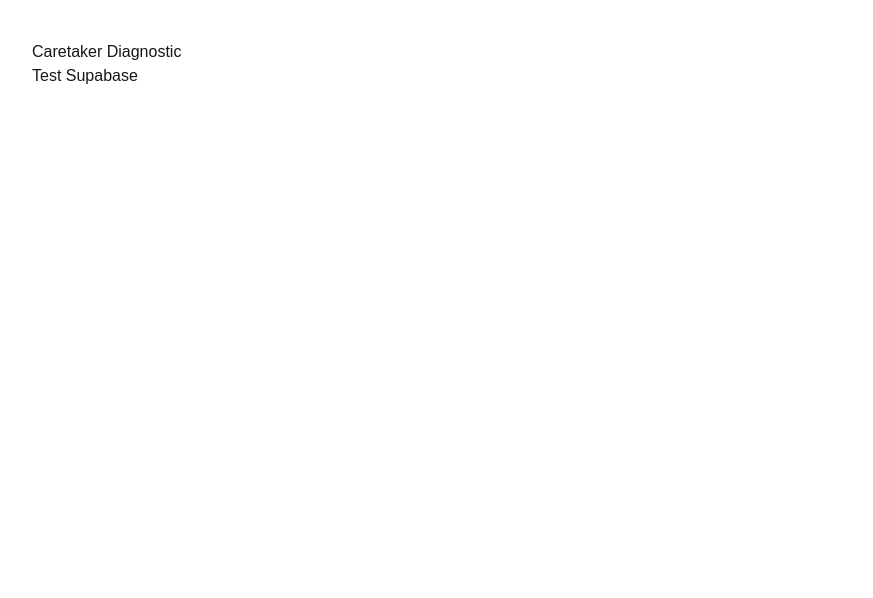
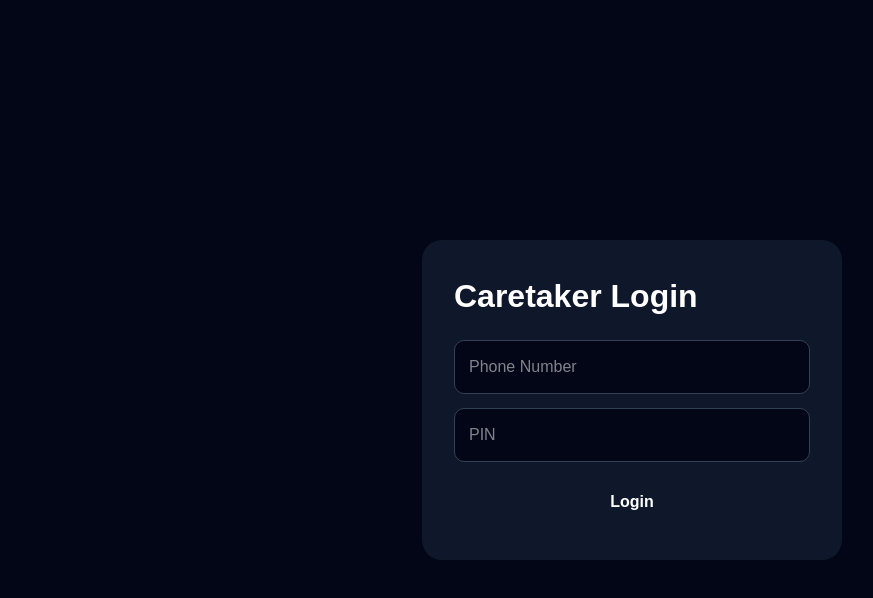
Before and after one commit to tinaleung74-blip/farmconnect-live, a Next.js app: page /caretaker/login in a window 1280 px wide. Shown: the top 598 px of the page, without its empty margins (8-881 px from the left). Built offline with nearby package versions, Linux system fonts and the light colour scheme.

Commit message:
Restore caretaker login page

```diff
--- a/app/caretaker/login/page.tsx
+++ b/app/caretaker/login/page.tsx
@@ -1,50 +1,105 @@
 "use client";
 
 import { useState } from "react";
+import { useRouter } from "next/navigation";
+import type { CSSProperties } from "react";
 import { supabase } from "@/lib/supabase";
 
 export default function CaretakerLoginPage() {
-  const [result, setResult] = useState("");
+  const router = useRouter();
 
-  async function testConnection() {
+  const [phone, setPhone] = useState("");
+  const [pin, setPin] = useState("");
+  const [loading, setLoading] = useState(false);
+
+  async function handleLogin() {
+    setLoading(true);
+
     const { data, error } = await supabase
       .from("caretakers")
-      .select("*");
+      .select("*")
+      .eq("phone", phone.trim())
+      .eq("pin", pin.trim())
+      .maybeSingle();
 
-    console.log(data, error);
+    setLoading(false);
 
-    setResult(
-      JSON.stringify(
-        {
-          rows: data,
-          error,
-        },
-        null,
-        2
-      )
-    );
+    if (error || !data) {
+      alert("Invalid phone or PIN");
+      return;
+    }
+
+    localStorage.setItem("farmconnect_caretaker", JSON.stringify(data));
+    router.push("/caretaker/dashboard");
   }
 
   return (
-    <main
-      style={{
-        padding: 40,
-      }}
-    >
-      <h1>Caretaker Diagnostic</h1>
+    <main style={page}>
+      <div style={card}>
+        <h1 style={title}>Caretaker Login</h1>
 
-      <button onClick={testConnection}>
-        Test Supabase
-      </button>
+        <input
+          style={input}
+          placeholder="Phone Number"
+          value={phone}
+          onChange={(e) => setPhone(e.target.value)}
+        />
 
-      <pre
-        style={{
-          marginTop: 20,
-          whiteSpace: "pre-wrap",
-        }}
-      >
-        {result}
-      </pre>
+        <input
+          style={input}
+          placeholder="PIN"
+          type="password"
+          value={pin}
+          onChange={(e) => setPin(e.target.value)}
+        />
+
+        <button style={button} onClick={handleLogin} disabled={loading}>
+          {loading ? "Checking..." : "Login"}
+        </button>
+      </div>
     </main>
   );
 }
+
+const page: CSSProperties = {
+  minHeight: "100vh",
+  background: "#020617",
+  color: "white",
+  display: "flex",
+  alignItems: "center",
+  justifyContent: "center",
+  padding: 24,
+};
+
+const card: CSSProperties = {
+  width: "100%",
+  maxWidth: 420,
+  background: "#0f172a",
+  padding: 32,
+  borderRadius: 20,
+};
+
+const title: CSSProperties = {
+  fontSize: 32,
+  fontWeight: 800,
+  marginBottom: 20,
+};
+
+const input: CSSProperties = {
+  width: "100%",
+  padding: 14,
+  marginBottom: 14,
+  borderRadius: 10,
+  border: "1px solid #334155",
+  background: "#020617",
+  color: "white",
+};
+
+const button: CSSProperties = {
+  width: "100%",
+  padding: 14,
+  borderRadius: 10,
+  border: "none",
+  fontWeight: 800,
+  cursor: "pointer",
+};
```
